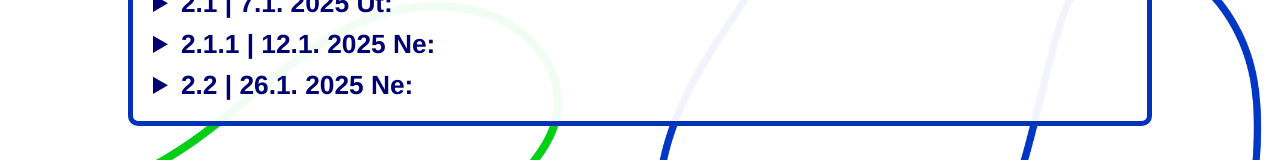
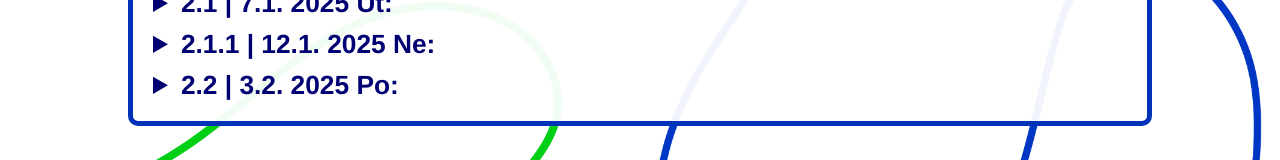
Before and after one commit to BublasKa/LazulWeb, a plain HTML site: page index.html in a window 1280 px wide. Shown: the part 5274-5434 px from the top of the page. Drawn offline with Linux system fonts and the light colour scheme.

Commit message:
Přidány nové soubory a aktualizovány stránky

```diff
--- a/index.html
+++ b/index.html
@@ -471,7 +471,7 @@
             </details>
 
             <details class="sec-details">
-                <summary class="sec-summary">2.2 | 26.1. 2025 Ne:</summary>
+                <summary class="sec-summary">2.2 | 3.2. 2025 Po:</summary>
                 <ul class="sec-list">
                     <li class="sec-item">1. Přidání kvízů</li>
                     <li class="sec-item">2. Možnost poslat svoji hru</li>
```
